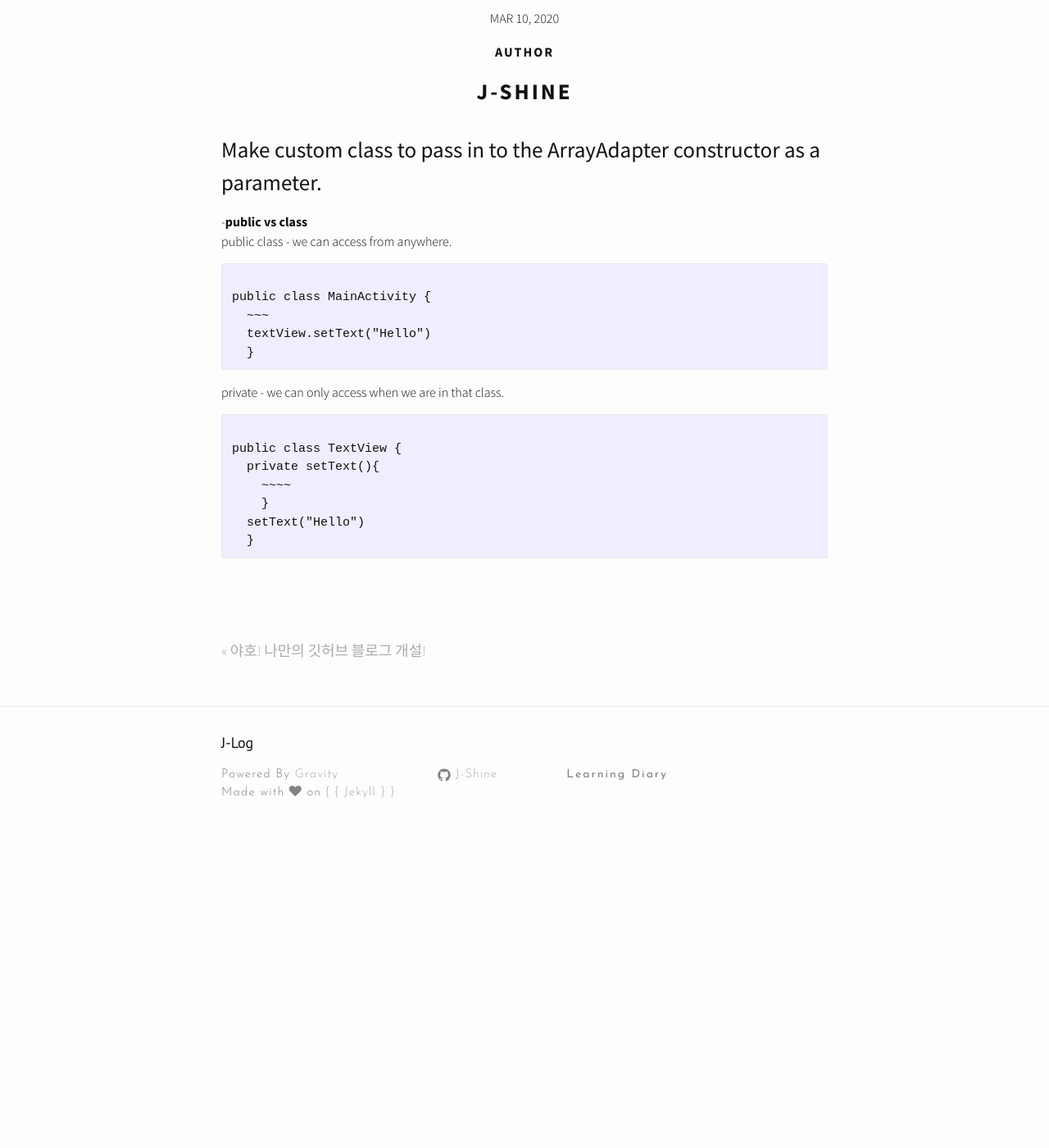
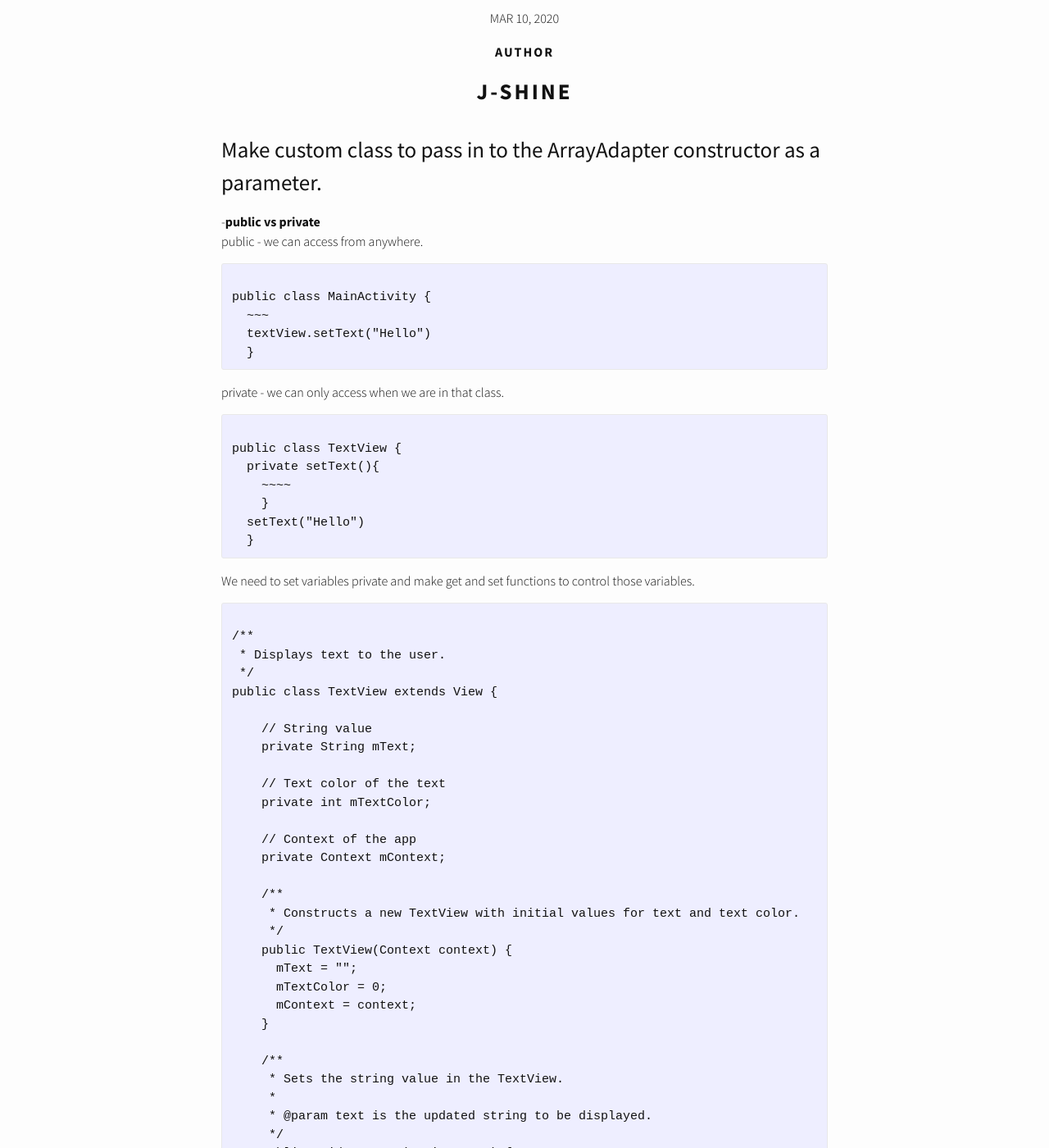
Before and after one commit to J-Shine/J-Shine.github.io, a Jekyll site: the page built from _posts/2020-03-10-custom-class.markdown, in a window 1280 px wide and 1400 px high, scrolled down 337 px. Shown: the whole window at 82% size. Built offline with Jekyll 4.4.1, drawn with Linux system fonts in a browser that asks for light colours; nearby versions of some CDN libraries; comment, search, counter and statistics services are not loaded; before the commit the page ends 1376 px from its top, so only the background shows below that; some of the changed text lies outside the part shown.

Commit message:
Update 2020-03-10-custom-class.markdown

```diff
--- a/_posts/2020-03-10-custom-class.markdown
+++ b/_posts/2020-03-10-custom-class.markdown
@@ -8,8 +8,8 @@ author: "J-Shine"
 
 # Make custom class to pass in to the ArrayAdapter constructor as a parameter.
 
--**public vs class**
-public class - we can access from anywhere.
+-**public vs private**
+public - we can access from anywhere.
 <pre><code>
 public class MainActivity {
   ~~~
@@ -25,3 +25,67 @@ public class TextView {
   setText("Hello")
   }
 </code></pre>
+
+We need to set variables private and make get and set functions to control those variables.
+<pre><code>
+/**
+ * Displays text to the user.
+ */
+public class TextView extends View {
+
+    // String value
+    private String mText;
+
+    // Text color of the text
+    private int mTextColor;
+
+    // Context of the app
+    private Context mContext;
+
+    /**
+     * Constructs a new TextView with initial values for text and text color.
+     */
+    public TextView(Context context) {
+      mText = "";
+      mTextColor = 0;
+      mContext = context;
+    }
+
+    /**
+     * Sets the string value in the TextView.
+     *
+     * @param text is the updated string to be displayed.
+     */
+    public void setText(String text) {
+        mText = text;
+    }
+
+    /**
+     * Sets the text color of the TextView.
+     *
+     * @param color of text to be displayed.
+     */
+    public void setTextColor(int color) {
+        mTextColor = color;
+    }
+
+    /**
+     * Gets the string value in the TextView.
+     *
+     * @return current text in the TextView.
+     */
+    public String getText() {
+        return mText;
+    }
+
+    /**
+     * Gets the text color of the TextView.
+     *
+     * @return current text color.
+     */
+    public int getTextColor() {
+        return mTextColor;
+    }
+}
+//source - udacity
+</code></pre>
```
